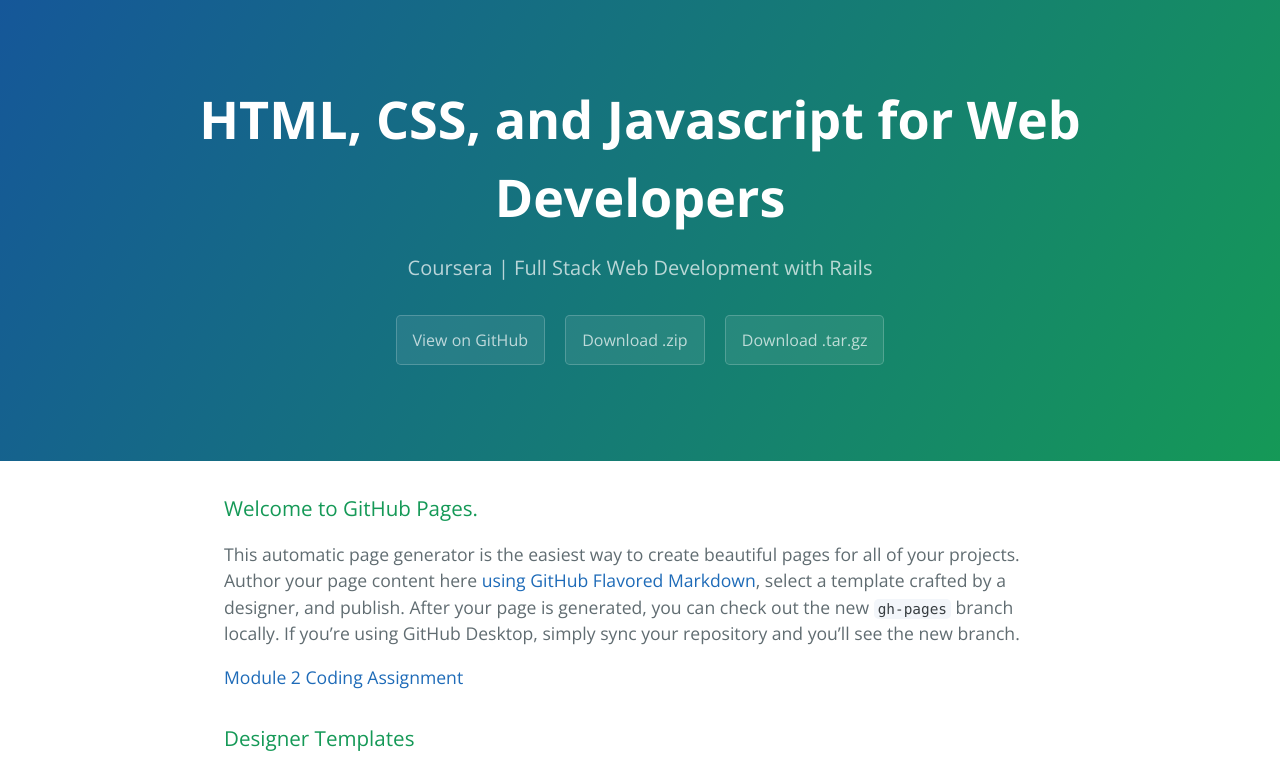
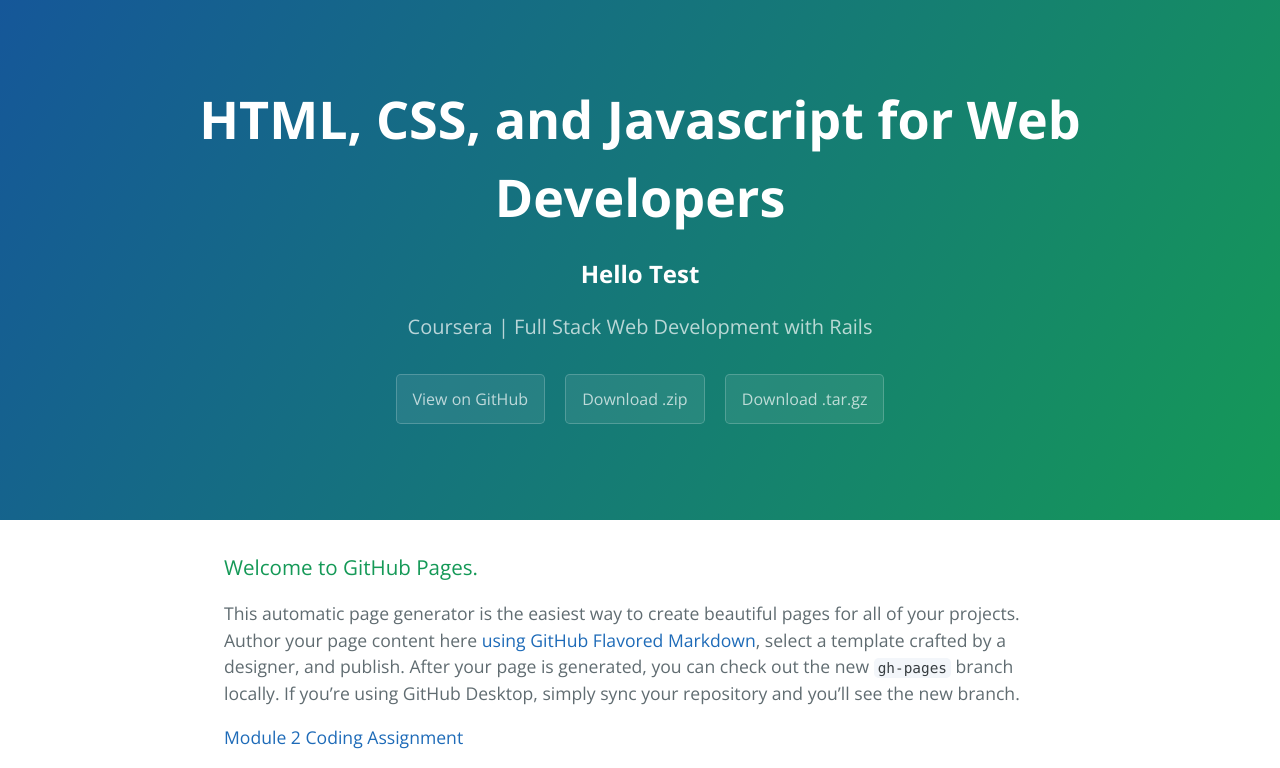
Before and after one commit to minos1/test, a plain HTML site: page index.html in a window 1280 px wide. Shown: the top 768 px of the page. Drawn offline with nearby package versions, Linux system fonts and the light colour scheme.

Commit message:
Update index.html

```diff
--- a/index.html
+++ b/index.html
@@ -12,6 +12,7 @@
   <body>
     <section class="page-header">
       <h1 class="project-name">HTML, CSS, and Javascript for Web Developers</h1>
+      <h2>Hello Test</h2>
       <h2 class="project-tagline">Coursera | Full Stack Web Development with Rails</h2>
       <a href="https://github.com/jhu-ep-coursera/fullstack-course4" class="btn">View on GitHub</a>
       <a href="https://github.com/jhu-ep-coursera/fullstack-course4/zipball/master" class="btn">Download .zip</a>
```
